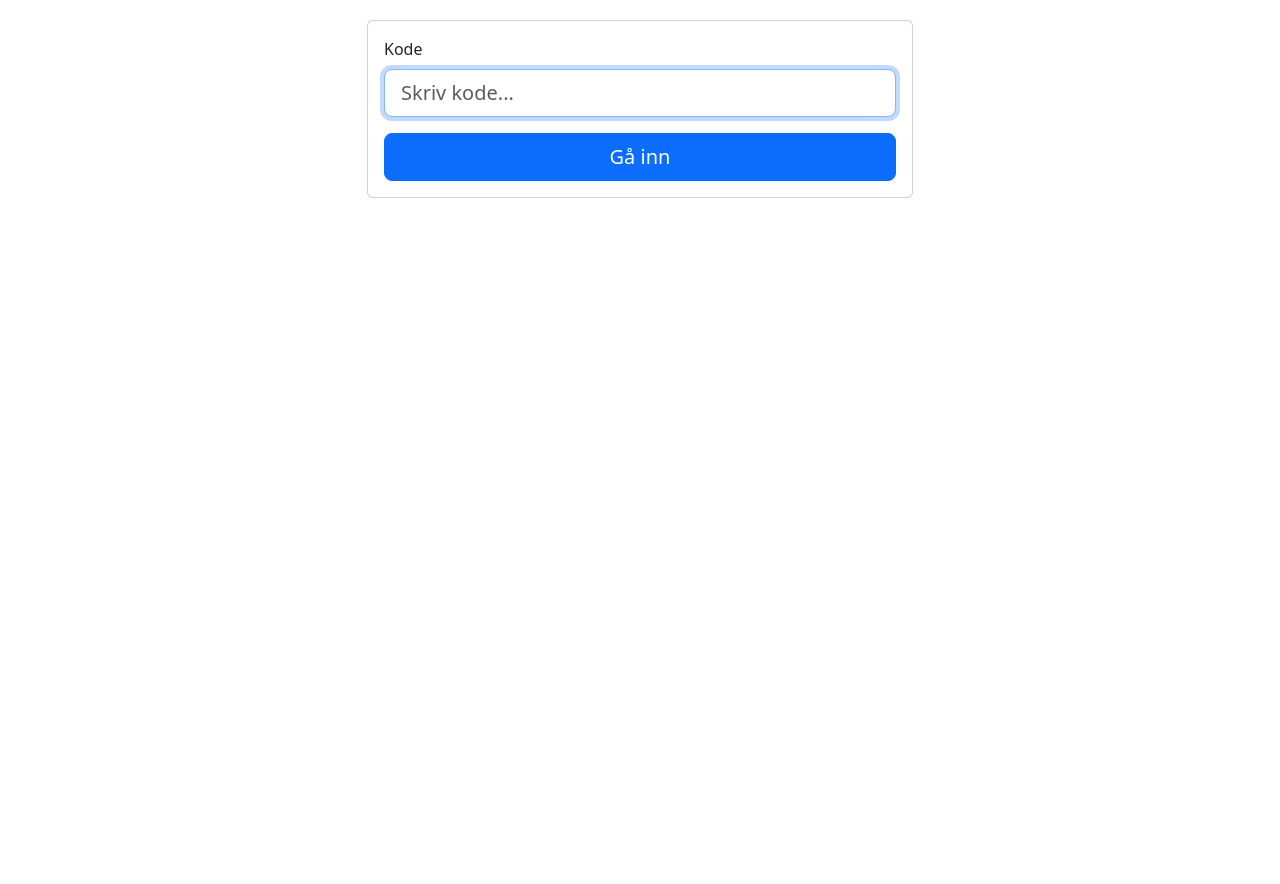
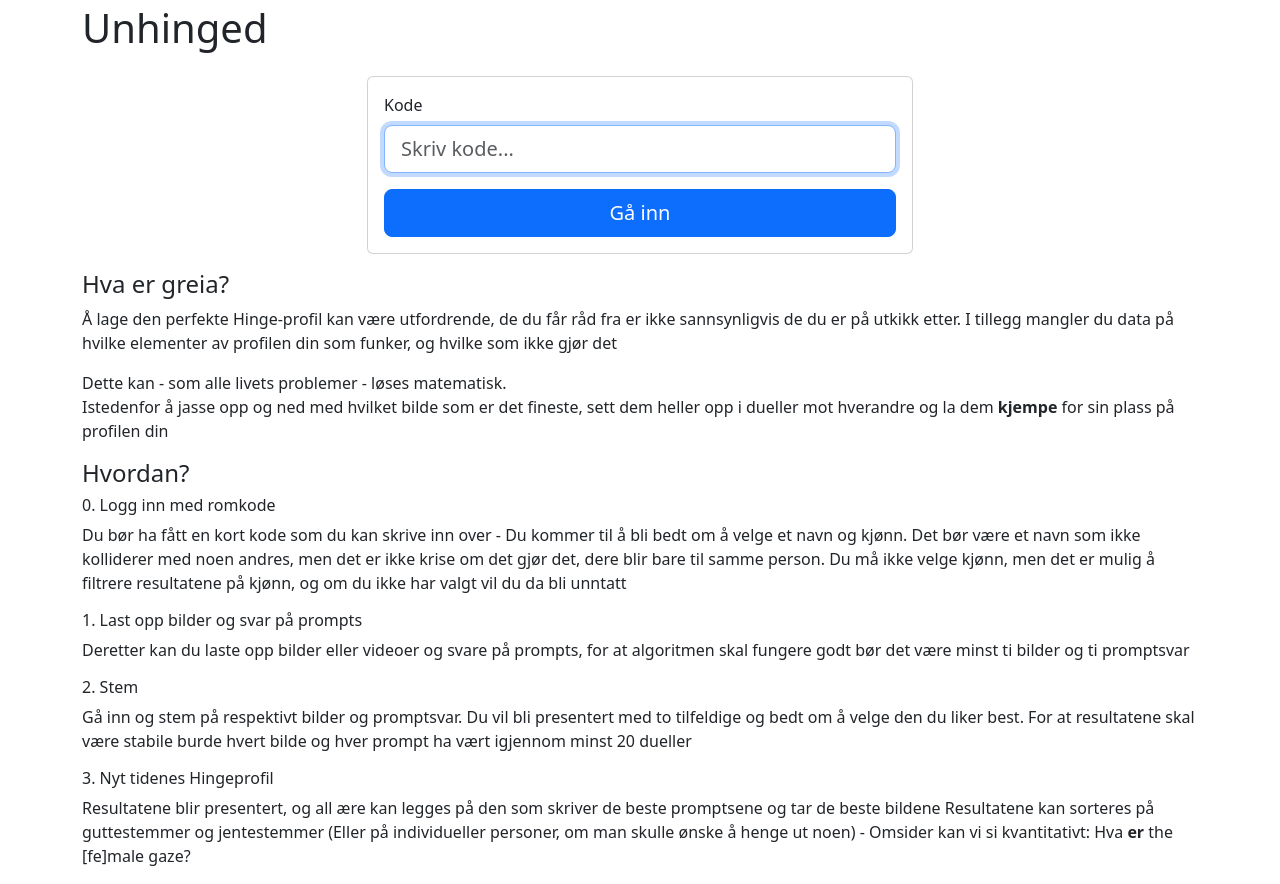
Before and after one commit to sveinrou/unhinged, a Django app: page / in a window 1280 px wide. Before the commit the page ends 198 px from the top, so only its background shows below. Run offline with Django 5.2, Linux system fonts and the light colour scheme.

Commit message:
Frontpage-info

```diff
--- a/templates/index.html
+++ b/templates/index.html
@@ -1,6 +1,11 @@
 {% extends "base.html" %}
+{% block content %}
+<div class="row">
+  <div class="col-12">
+    <h1> Unhinged </h1>
+  </div>
+</div>
 
-{% block content %}
 <div class="row justify-content-center">
   <div class="col-md-6 py-3">
     <div class="card">
@@ -24,4 +29,54 @@
     </div>
   </div>
 </div>
+
+<div class="row">
+  <div class="col-12">
+    <h4> Hva er greia? </h4>
+
+    <p>
+    Å lage den perfekte Hinge-profil kan være utfordrende, de du får råd fra er
+    ikke sannsynligvis de du er på utkikk etter. I tillegg mangler du data på
+    hvilke elementer av profilen din som funker, og hvilke som ikke gjør det
+    </p>
+
+    <p>
+    Dette kan - som alle livets problemer - løses matematisk.
+    <br>
+    Istedenfor å jasse opp og ned
+    med hvilket bilde som er det fineste, sett dem heller opp i dueller mot hverandre og
+    la dem <b>kjempe</b> for sin plass på profilen din
+    </p>
+
+  </div>
+
+  <h4> Hvordan? </h4>
+
+  <h6> 0. Logg inn med romkode </h6>
+  <p>
+    Du bør ha fått en kort kode som du kan skrive inn over - Du kommer til å bli bedt
+    om å velge et navn og kjønn. Det bør være et navn som ikke kolliderer med noen andres, men det er ikke krise om det gjør det, dere blir bare til samme person.
+
+    Du må ikke velge kjønn, men det er mulig å filtrere resultatene på kjønn, og om du ikke har valgt vil du da bli unntatt
+  </p>
+
+  <h6> 1. Last opp bilder og svar på prompts </h6>
+  <p>
+    Deretter kan du laste opp bilder eller videoer og svare på prompts, for at algoritmen skal fungere godt bør det være minst ti bilder og ti promptsvar
+  </p>
+
+  <h6> 2. Stem </h6>
+  <p>
+    Gå inn og stem på respektivt bilder og promptsvar. Du vil bli presentert med to tilfeldige og bedt om å velge den du liker best. For at resultatene skal være stabile burde hvert bilde og hver prompt ha vært igjennom minst 20 dueller
+  </p>
+
+  <h6> 3. Nyt tidenes Hingeprofil </h6>
+  <p>
+    Resultatene blir presentert, og all ære kan legges på den som skriver de
+    beste promptsene og tar de beste bildene
+
+    Resultatene kan sorteres på guttestemmer og jentestemmer (Eller på individueller personer, om man skulle ønske å henge ut noen) - Omsider kan vi si kvantitativt: Hva <b>er</b> the [fe]male gaze?
+  </p>
+
+</div>
 {% endblock %}
```
